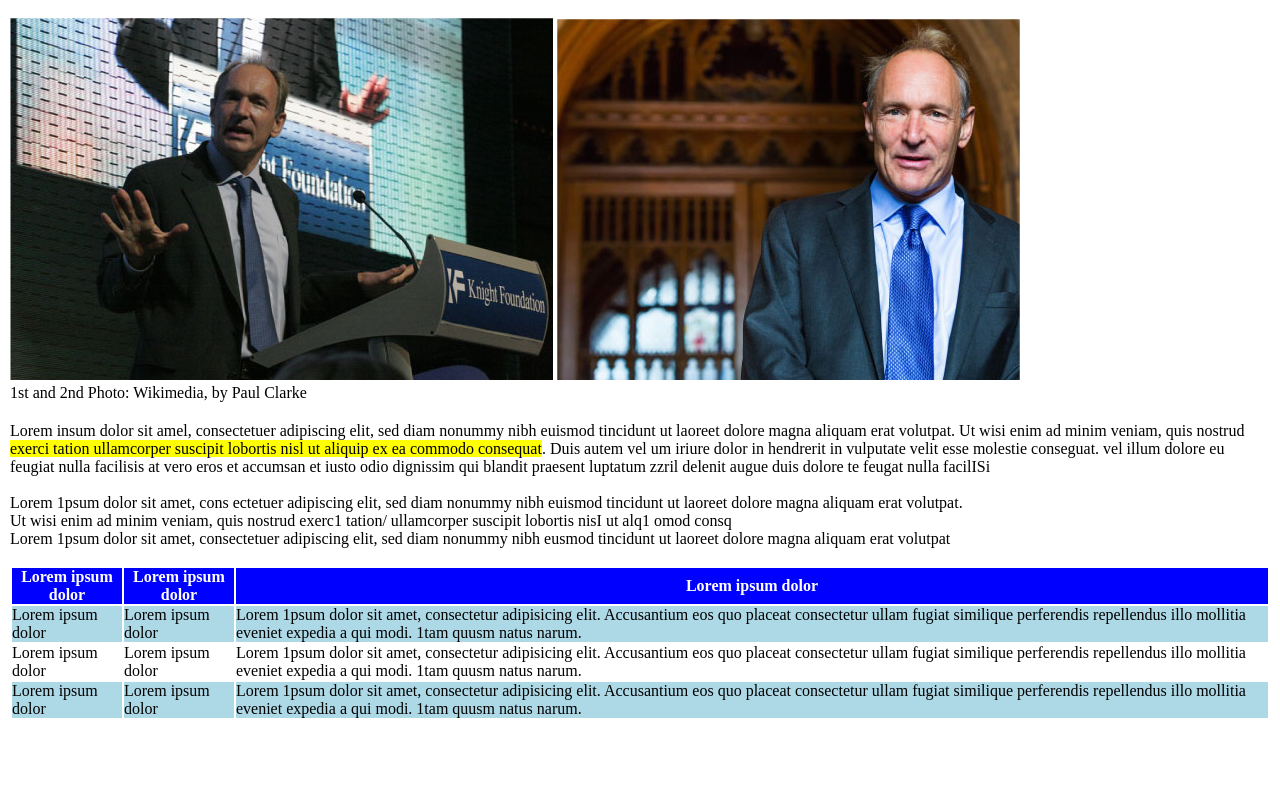
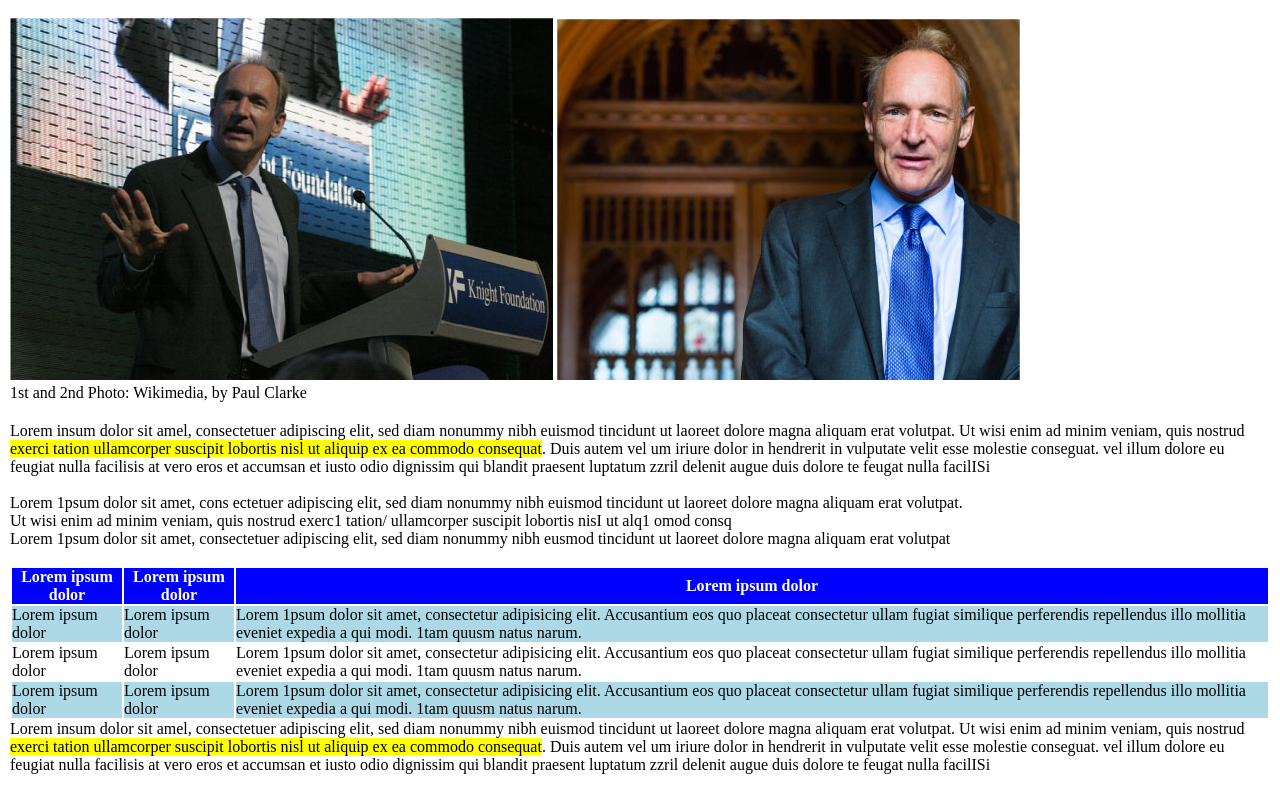
Before and after one commit to Eecodev/html-css-booleaner, a plain HTML site: page index.html in a window 1280 px wide. Shown: the part 203-1005 px from the top of the page. Before the commit the page ends 951 px from the top, so only its background shows below. Drawn offline with Linux system fonts and the light colour scheme.

Commit message:
added last p of the page

```diff
--- a/index.html
+++ b/index.html
@@ -83,8 +83,17 @@
                             </tr>
                         </tbody>
                     </table>
+                    <p>Lorem insum dolor sit amel, consectetuer adipiscing elit, sed diam nonummy nibh euismod tincidunt ut laoreet dolore magna aliquam erat volutpat. Ut wisi enim
+                        ad minim veniam, quis nostrud <span class="yellow-mark">exerci tation ullamcorper suscipit lobortis nisl ut aliquip ex ea commodo consequat</span>. Duis autem vel um iriure dolor in hendrerit in
+                        vulputate velit esse molestie conseguat. vel illum dolore eu feugiat nulla facilisis at vero eros et accumsan et iusto odio dignissim qui blandit praesent luptatum
+                        zzril delenit augue duis dolore te feugat nulla facilISi
+                    </p>
             </div>
             <br>
+        </section>
+
+        <section>
+
         </section>
     </main>
     <!-- end main  -->
```
